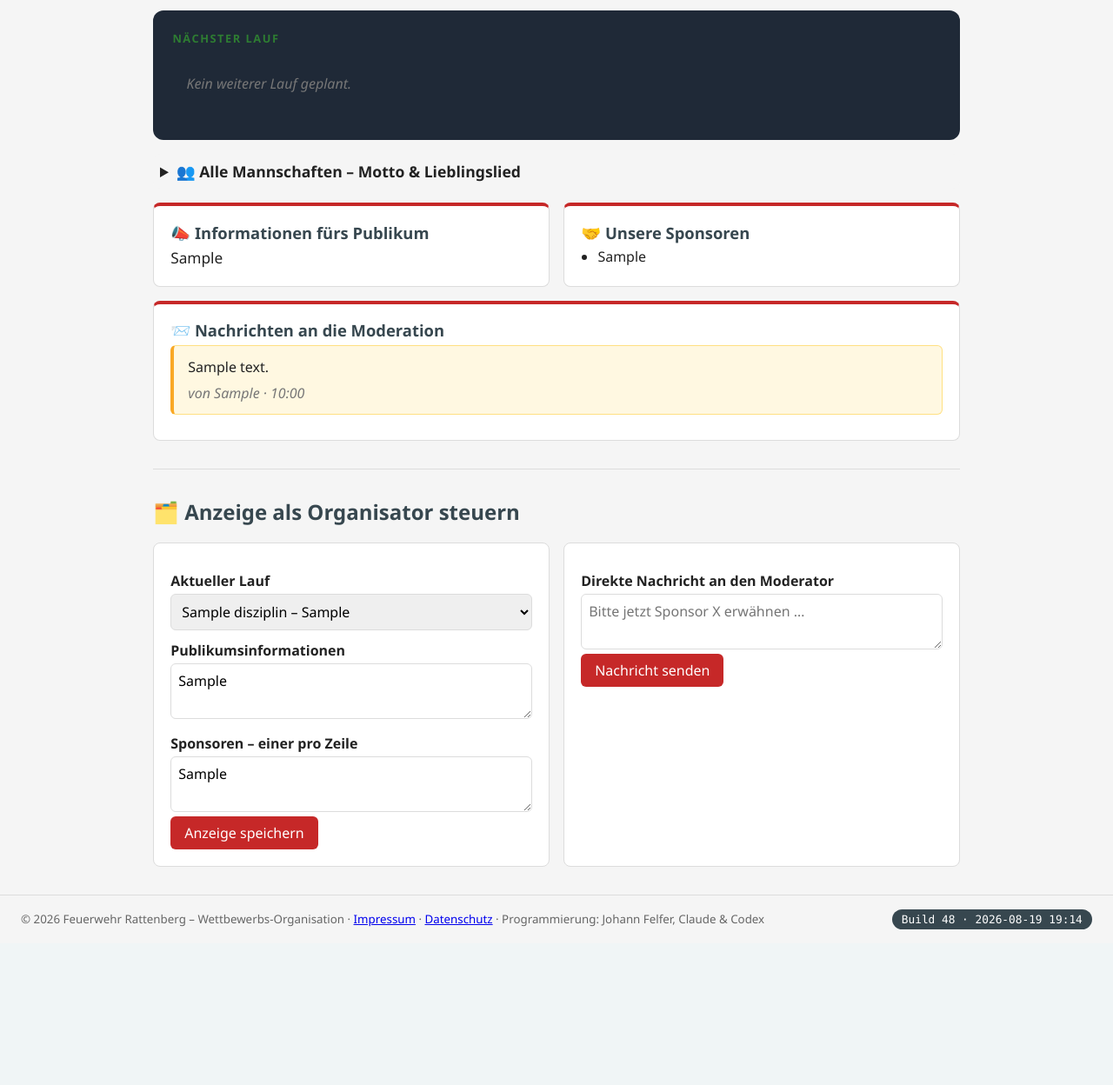
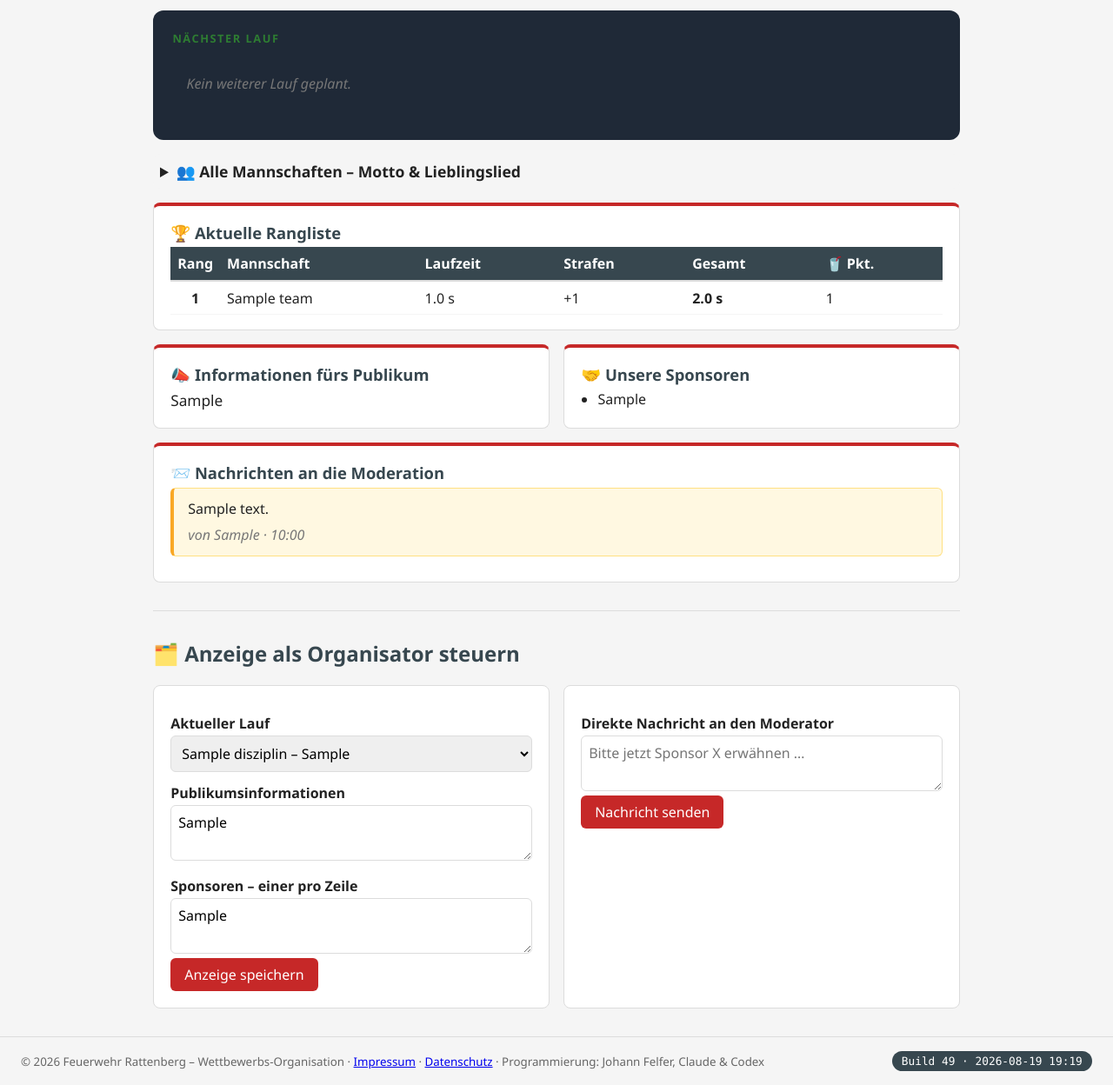
Before and after one commit to HansFel/FeuerwehrRattenberg, a Flask app: page /moderator/ in a window 1280 px wide. Shown: the part 851-2099 px from the top of the page at 87% size. Before the commit the page ends 1920 px from the top, so only its background shows below. Run offline with Flask 3, Linux system fonts and the light colour scheme; a user stored in the database is signed in; tables that the repository leaves empty hold one stand-in row (values such as "Sample post").

Commit message:
Build 49: DJ-Rolle + Rangliste (Laufzeit/Strafen/Gesamt) im Moderator-Dashboard

```diff
--- a/app/blueprints/moderator.py
+++ b/app/blueprints/moderator.py
@@ -5,7 +5,7 @@ from flask import Blueprint, flash, redirect, render_template, request, url_for
 from flask_login import current_user
 
 from ..auth import rolle_noetig
-from ..models import (db, Disziplin, ModeratorStatus, Nachricht, Startplatz, Team)
+from ..models import (db, Disziplin, ModeratorStatus, Nachricht, Startplatz, Team, Strafe, BestellPosition)
 
 bp = Blueprint("moderator", __name__, url_prefix="/moderator")
 
@@ -53,7 +53,7 @@ def _laufende_teams(status: ModeratorStatus) -> list[Startplatz]:
 
 
 @bp.route("/")
-@rolle_noetig("moderator", "organisator")
+@rolle_noetig("moderator", "dj", "organisator")
 def dashboard():
     status = _status()
     nachrichten = (Nachricht.query
@@ -61,6 +61,9 @@ def dashboard():
                            (Nachricht.ziel_benutzer_id == current_user.id))
                    .order_by(Nachricht.erstellt.desc()).limit(20).all())
     alle_teams = Team.query.order_by(Team.startnummer, Team.name).all()
+
+    # Rangliste: Laufzeit (Summe ergebnis_sekunden) + Strafsekunden je Team
+    rangliste = _rangliste_mit_strafen()
 
     # Abgeschlossener Lauf = letzter Heat mit allen ergebnis_sekunden gesetzt
     letzter_lauf = _letzter_abgeschlossener_lauf(status)
@@ -75,6 +78,7 @@ def dashboard():
         laufende_teams=_laufende_teams(status),
         lauf_optionen=_lauf_optionen(), nachrichten=nachrichten,
         alle_teams=alle_teams,
+        rangliste=rangliste,
         letzter_lauf=letzter_lauf, letzter_lauf_teams=letzter_lauf_teams,
         naechster=naechster, naechster_teams=naechster_teams)
 
@@ -198,3 +202,40 @@ def naechster_lauf_starten():
     flash(f"Lauf „{heat}“ als aktuell gesetzt. "
           f"Jetzt „Zeitmessung freigeben“ klicken zum Starten.", "ok")
     return redirect(url_for("moderator.dashboard"))
+
+def _rangliste_mit_strafen():
+    """Rangliste: je Team die Summe aller ergebnis_sekunden (Laufzeit)
+    plus Strafsekunden aus dem Strafenkatalog. Sortiert nach Gesamt."""
+    teams = Team.query.order_by(Team.startnummer, Team.name).all()
+
+    # Laufzeit je Team (Summe aller Startplatz.ergebnis_sekunden)
+    laufzeiten = {}
+    for sp in Startplatz.query.all():
+        if sp.ergebnis_sekunden is not None:
+            laufzeiten[sp.team_id] = laufzeiten.get(sp.team_id, 0.0) + sp.ergebnis_sekunden
+
+    # Strafsekunden je Team
+    strafen = {}
+    for s in Strafe.query.all():
+        strafen[s.team_id] = strafen.get(s.team_id, 0.0) + s.sekunden
+
+    # Getraenkepunkte je Team
+    punkte = {}
+    for pos in BestellPosition.query.all():
+        if pos.team_id and pos.punkte_gesamt:
+            punkte[pos.team_id] = punkte.get(pos.team_id, 0) + pos.punkte_gesamt
+
+    eintraege = []
+    for t in teams:
+        lz = laufzeiten.get(t.id, 0.0)
+        st = strafen.get(t.id, 0.0)
+        eintraege.append({
+            "team": t, "laufzeit": lz, "strafen": st,
+            "gesamt": lz + st,
+            "getraenkepunkte": punkte.get(t.id, 0),
+        })
+    # Sortiert nach Gesamt (niedrig = besser bei Zeit-Wertung)
+    eintraege.sort(key=lambda e: e["gesamt"])
+    for i, e in enumerate(eintraege, start=1):
+        e["rang"] = i
+    return eintraege
--- a/app/models.py
+++ b/app/models.py
@@ -31,6 +31,7 @@ ROLLEN = {
     "kellner": "Kellner",
     "ausschank": "Ausschank",
     "moderator": "Moderator",
+    "dj": "DJ",
 }
 
 
--- a/app/static/css/style.css
+++ b/app/static/css/style.css
@@ -253,3 +253,7 @@ form.formular textarea { min-height: 4rem; }
 .moderator-alle-teams summary { padding: 0.5rem; border-radius: 8px; background: var(--hell); }
 .moderator-alle-teams .moderator-bahn { min-width: 200px; }
 .moderator-ergebnis { font-size: 1.1rem; font-weight: 700; color: var(--rot-dunkel); margin-top: 0.2rem; }
+.moderator-rangliste { width: 100%; border-collapse: collapse; font-size: 1rem; }
+.moderator-rangliste th { text-align: left; padding: 0.5rem; border-bottom: 2px solid var(--rand); }
+.moderator-rangliste td { padding: 0.45rem 0.5rem; border-bottom: 1px solid var(--hell); }
+.moderator-rangliste td.rang { font-weight: 700; text-align: center; width: 3rem; }
--- a/app/templates/base.html
+++ b/app/templates/base.html
@@ -39,7 +39,7 @@
       {% if dashboard_zeigt('punkterichter') %}
         <a href="{{ url_for('strafen.dashboard') }}">📋 Strafen</a>
       {% endif %}
-      {% if dashboard_zeigt('moderator', 'organisator') %}
+      {% if dashboard_zeigt('moderator', 'dj', 'organisator') %}
         <a href="{{ url_for('moderator.dashboard') }}">🎙️ Moderation</a>
       {% endif %}
       {% if aktive_rolle() == 'administrator' %}
--- a/app/templates/index.html
+++ b/app/templates/index.html
@@ -41,7 +41,7 @@
 
   <div class="dash">
 
-    {% if dashboard_zeigt('moderator', 'organisator') %}
+    {% if dashboard_zeigt('moderator', 'dj', 'organisator') %}
     <section class="dash-karte">
       <h2>🎙️ Moderation</h2>
       <p class="leer">Aktueller Lauf, Sponsoren, Publikumsinfos und Nachrichten.</p>
--- a/app/templates/moderator/dashboard.html
+++ b/app/templates/moderator/dashboard.html
@@ -101,6 +101,38 @@
   </div>
 </details>
 
+<section class="dash-karte" style="margin-top:1rem">
+  <h2>🏆 Aktuelle Rangliste</h2>
+  {% if rangliste %}
+  <table class="moderator-rangliste">
+    <thead>
+      <tr>
+        <th class="rang">Rang</th>
+        <th>Mannschaft</th>
+        <th>Laufzeit</th>
+        <th>Strafen</th>
+        <th>Gesamt</th>
+        <th>🥤 Pkt.</th>
+      </tr>
+    </thead>
+    <tbody>
+      {% for e in rangliste %}
+      <tr>
+        <td class="rang">{{ e.rang }}</td>
+        <td>{{ e.team.name }}</td>
+        <td>{{ "%.1f"|format(e.laufzeit) }} s</td>
+        <td>{{ "+%.0f"|format(e.strafen) if e.strafen > 0 else "–" }}</td>
+        <td><strong>{{ "%.1f"|format(e.gesamt) }} s</strong></td>
+        <td>{{ e.getraenkepunkte }}</td>
+      </tr>
+      {% endfor %}
+    </tbody>
+  </table>
+  {% else %}
+    <p class="leer">Noch keine Ergebnisse erfasst.</p>
+  {% endif %}
+</section>
+
 <div class="moderator-grid">
   <section class="dash-karte moderator-info">
     <h2>📣 Informationen fürs Publikum</h2>
--- a/app/version.py
+++ b/app/version.py
@@ -7,5 +7,5 @@ kein Auto-Timestamp beim Build, damit der angezeigte Wert eindeutig einem
 bekannten Quellcode-Stand entspricht.
 """
 
-BUILD_NUMMER = 48
-BUILD_ZEIT = "2026-08-19 19:14"
+BUILD_NUMMER = 49
+BUILD_ZEIT = "2026-08-19 19:19"
```
